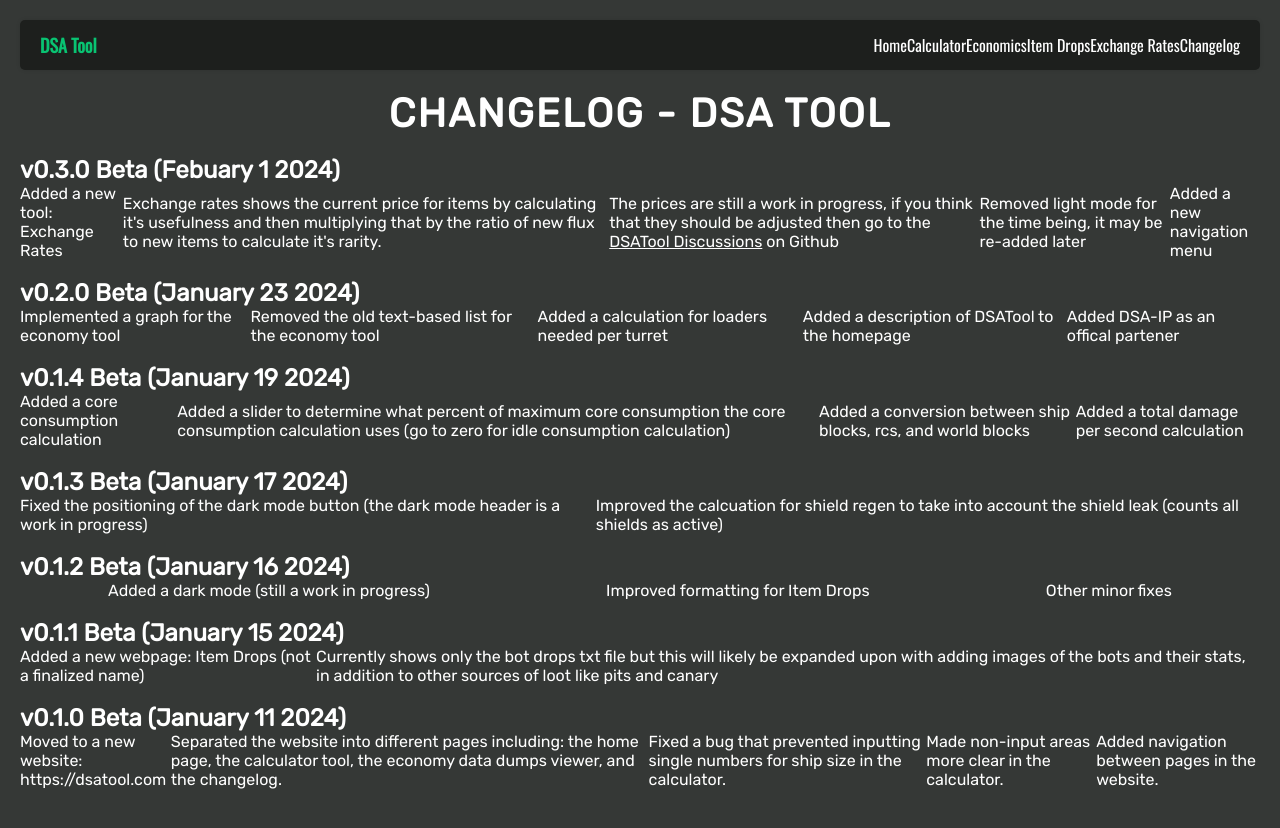
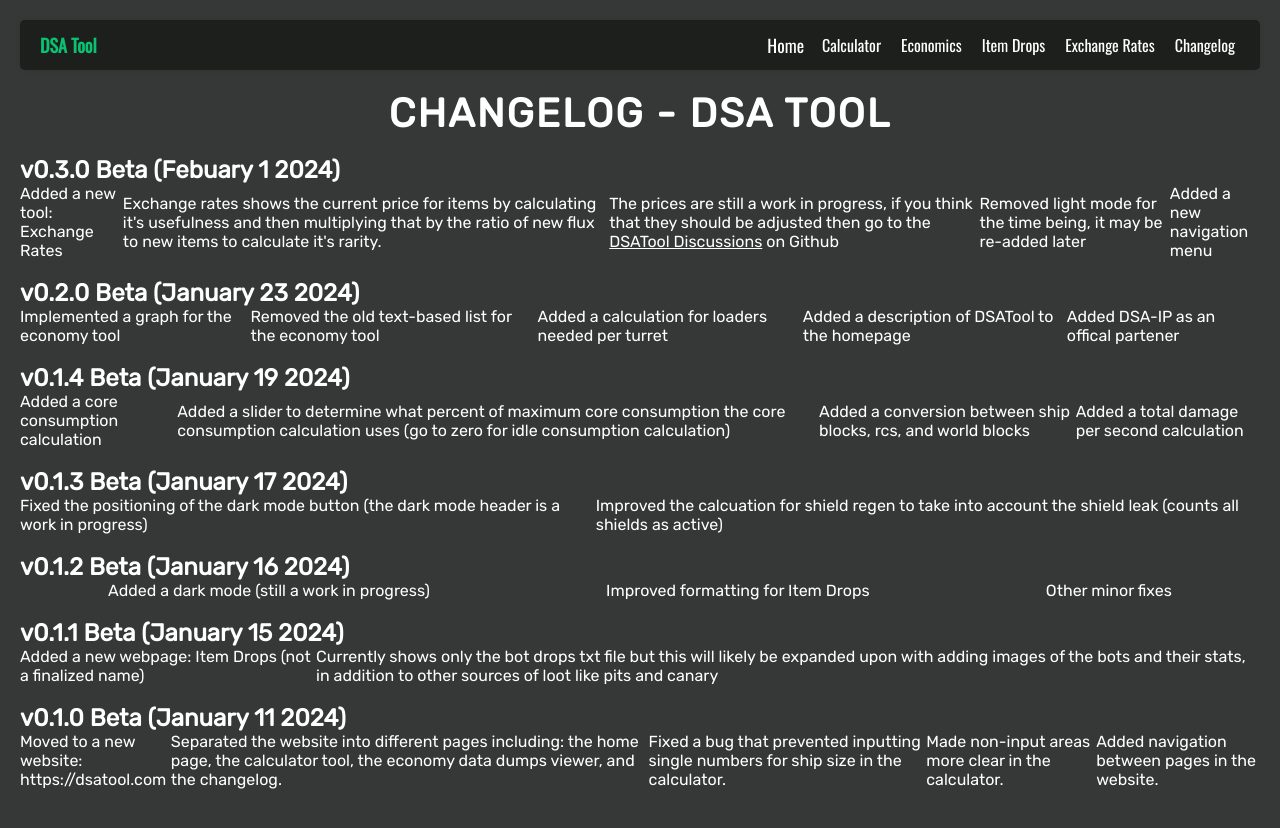
Before and after one commit to rowandwhelan/dsatool, a website: page public/changelog.html in a window 1280 px wide. In both pictures the pointer is over the item "Home". Drawn offline with nearby package versions, Linux system fonts and the light colour scheme.

Commit message:
Update changelog.html

```diff
--- a/public/changelog.html
+++ b/public/changelog.html
@@ -86,12 +86,12 @@
   color: white;
 }
 
-#gg ul li {
+#gg {
   padding: 5px;
   margin-left: 10px;
 }
 
-#gg ul li:hover {
+#gg:hover {
   transform: scale(1.1);
   transition: 0.3s;
 }
```
